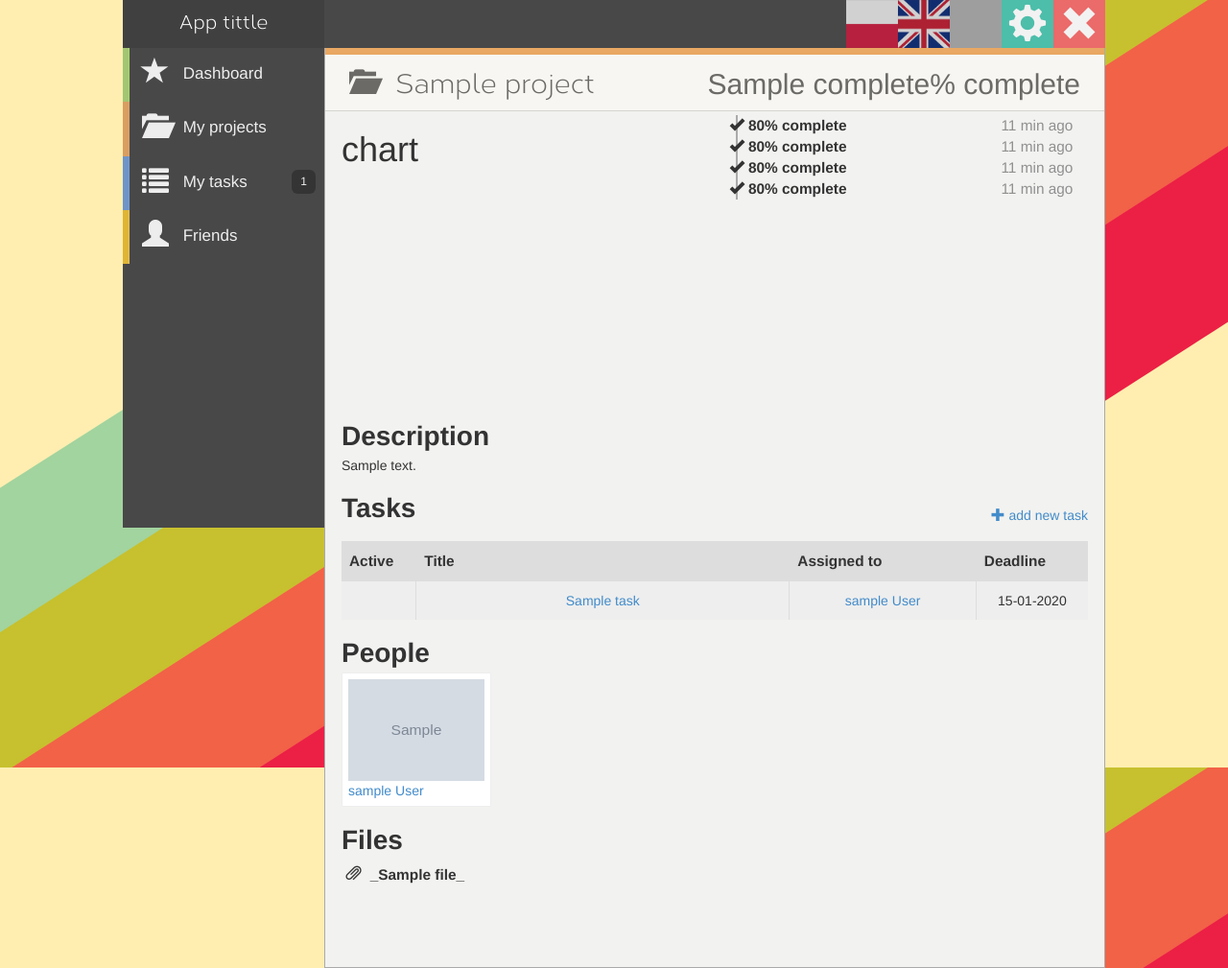
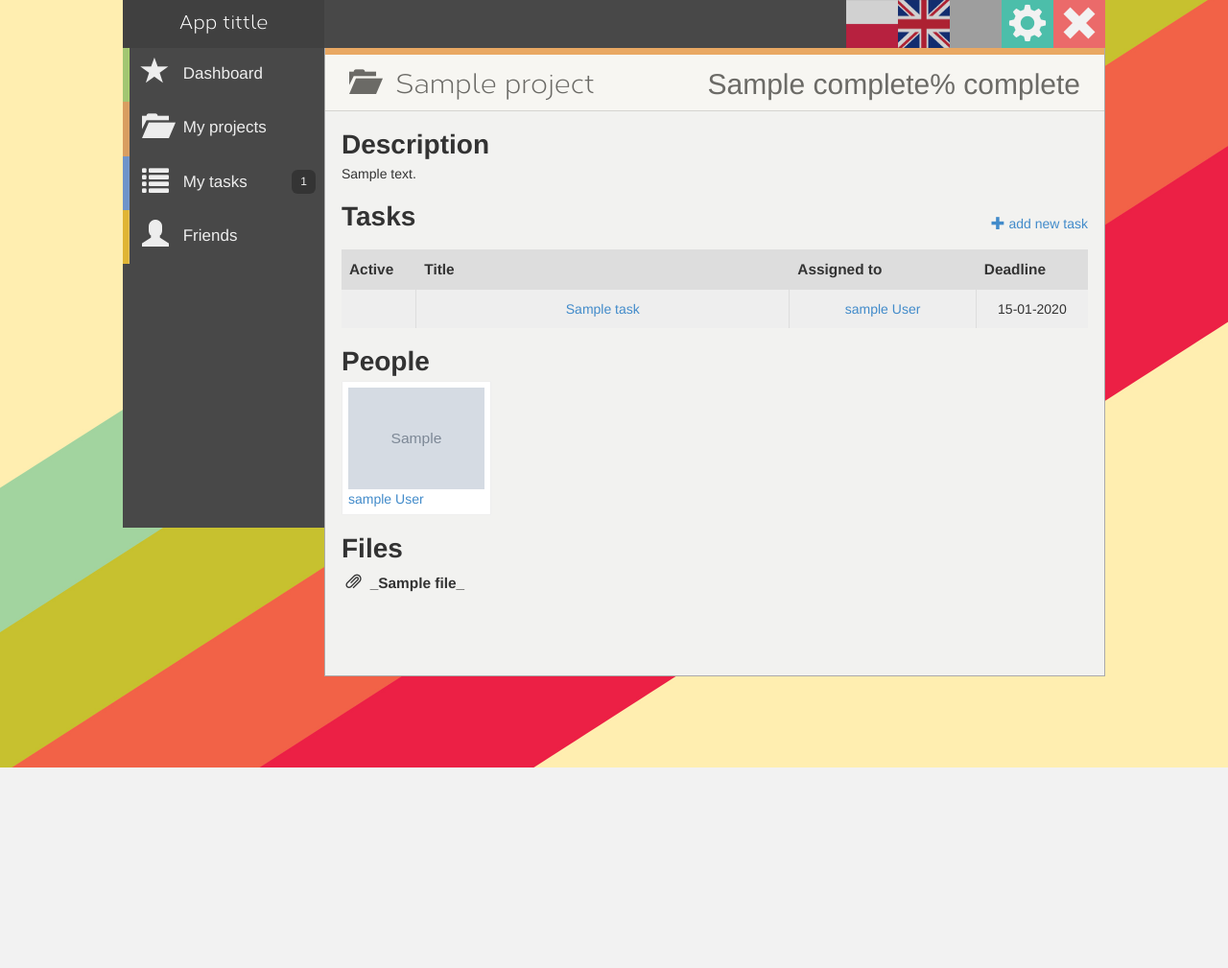
Before and after one commit to ProjectIT/Project_ZTW, a Django app: template projects/templates/project_read.html in a window 1280 px wide. Shown: the whole page at 96% size. After the commit the page ends 800 px from the top, so only its background shows below. Run offline with Django 3.2, Linux system fonts and the light colour scheme; the template is opened without the code that fills it: most values are stand-ins (such as "Sample title", 1, 10 or a date in 2020); grey boxes marked "Sample" are stand-in pictures; parts of the project's set-up code (start-up, migrations or seed data) failed here and were passed over; some libraries are stand-ins or nearby versions; grey boxes are pictures that could not be loaded.

Commit message:
Remove the 'chart & activity stream' panel

```diff
--- a/projects/templates/project_read.html
+++ b/projects/templates/project_read.html
@@ -18,7 +18,7 @@
 {% endblock %}
 
 {% block content %}
-	<section class="clearfix">
+	<section class="clearfix" style="display:none">
 		<div class="read-cell">
 			<!--TODO chart-->
 			<h1>chart</h1>
```
